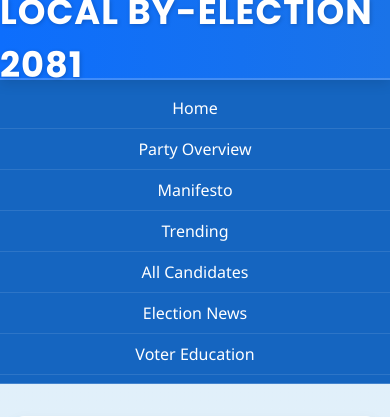
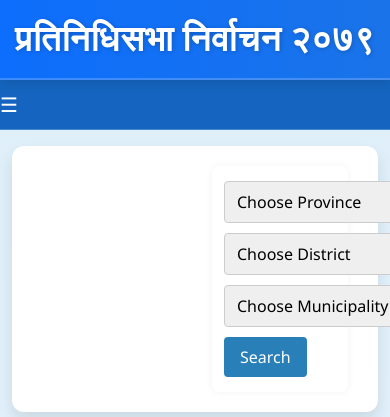
Before and after one commit to nepllertechnology/missionelection, a Django app: page / in a window 390 px wide; the page is wider, and only the part inside the window is pictured. Shown: the top 417 px of that part. Run offline with Django 5.2, Linux system fonts and the light colour scheme; data comes from the database, SQL or seed files in the repository.

Commit message:
navbar fixed

```diff
--- a/static/css/home.css
+++ b/static/css/home.css
@@ -1,7 +1,8 @@
 body {
     background: linear-gradient(to bottom, #dfeffa, #ffffff);
     font-family: "Segoe UI", sans-serif;
-    padding-top: 130px; /* to make the search bar appear lower than the title at the beginning */
+    padding-top: 130px; /* Adjust based on the fixed header */
+    transition: padding-top 0.3s ease; /* Smooth transition */
 }
 
 .header-bar {
@@ -19,19 +20,17 @@ body {
     border-bottom: 2px solid rgba(255, 255, 255, 0.2);
 }
 
-
 .form-box {
     background-color: #ffffff;
-    border-radius: 12px; /* Slightly smaller for a cleaner look */
-      padding: 20px 30px 20px 200px; /* top right bottom left */
-
+    border-radius: 12px;
+    padding: 20px 30px 20px 200px;
     box-shadow: 0 8px 16px rgba(0, 0, 0, 0.1);
     position: relative;
     z-index: 10;
-    max-width: 1140px; /* Match content-wrapper */
-    width: 100%; /* Ensure full width */
+    max-width: 1140px;
+    width: 100%;
+}
 
-}
 .navbar-bar {
     background-color: #1565c0;
     position: fixed;
@@ -52,14 +51,11 @@ body {
     color: white;
     text-decoration: none;
     font-weight: 500;
-    flex: 1;
-    text-align: center;
-    padding: 0;
+    padding: 0 50px;
     line-height: 50px;
-    white-space: nowrap;
     position: relative;
+
 }
-
 
 .navbar-bar a:not(:last-child)::after {
     content: "";
@@ -75,16 +71,27 @@ body {
     text-decoration: underline;
 }
 
+/* Hamburger icon */
+.hamburger {
+    display: none;
+    font-size: 20px;
+    color: white;
+    cursor: pointer;
+
+}
+
+/* Mobile view adjustments */
 @media (max-width: 768px) {
     .navbar-bar {
-      flex-direction: column;
         height: auto;
         padding: 8px 0;
+        justify-content: flex-start;
     }
 
     .navbar-bar a {
         flex: none;
         width: 100%;
+        text-align: center;
         line-height: 40px;
         border-bottom: 1px solid rgba(255, 255, 255, 0.1);
     }
@@ -92,19 +99,38 @@ body {
     .navbar-bar a:not(:last-child)::after {
         display: none;
     }
+
+    /* Mobile menu hidden initially */
+    .nav-links {
+        display: none;
+        flex-direction: column;
+        width: 100%;
+        background-color: #1565c0;
+        position: absolute;
+        top: 50px;
+        left: 0;
+        z-index: 998;
     }
 
-  @media (max-width: 768px) {
-    body {
-      padding-top: 400px; /* Adjust based on actual nav height */
+    .nav-links.active {
+        display: flex;
+    }
+
+    .hamburger {
+        display: block;
+    }
+
+    body.nav-open {
+        padding-top: 400px; /* Adjust based on nav height */
     }
 }
+
 .page-title {
     font-family: 'Poppins', sans-serif;
     font-size: 2.2rem;
     font-weight: 700;
     color: #ffffff;
-    text-shadow: 1px 1px 4px rgba(0,0,0,0.2);
+    text-shadow: 1px 1px 4px rgba(0, 0, 0, 0.2);
     letter-spacing: 1px;
     text-transform: uppercase;
 }
--- a/templates/app_main/base.html
+++ b/templates/app_main/base.html
@@ -24,18 +24,24 @@
 <body>
   <!-- Blue Header Bar -->
   <div class="header-bar d-flex align-items-center justify-content-center">
-    <div class="page-title">Local By-Election 2081</div>
+    <div class="page-title">प्रतिनिधिसभा निर्वाचन २०७९</div>
   </div>
 
 <!-- Fixed Navigation Bar -->
 <div class="navbar-bar">
-  <a href="{% url 'home' %}">Home</a>
-  <a href="#">Party Overview</a>
-  <a href="#">Manifesto</a>
-  <a href="#">Trending</a>
-  <a href="#">All Candidates</a>
-  <a href="#">Election News</a>
-  <a href="#">Voter Education</a>
+    <!-- Navbar links -->
+    <div class="nav-links">
+        <a href="{% url 'home' %}">गृह</a>
+        <a href="#">पार्टी विवरण</a>
+        <a href="#">घोसणा पत्र</a>
+        <a href="#">जो चर्चामा छ</a>
+        <a href="#">सबै उमेद्वार</a>
+        <a href="#">निर्वाचन समाचार</a>
+        <a href="#">निर्वाचन सिक्षा</a>
+    </div>
+
+    <!-- Hamburger icon for mobile -->
+    <div class="hamburger">&#9776;</div>
 </div>
 
 <!-- Form Section -->
@@ -92,6 +98,17 @@
   {% block extra_script %}
   {% endblock %}
   <script src="static\js\search.js"></script>
+  <script>
+    const hamburger = document.querySelector('.hamburger');
+    const navLinks = document.querySelector('.nav-links');
+    const body = document.body;
+
+    // Toggle navbar visibility
+    hamburger.addEventListener('click', () => {
+        navLinks.classList.toggle('active');
+        body.classList.toggle('nav-open');  // Toggle the body padding
+    });
+</script>
   <script src="https://cdn.jsdelivr.net/npm/bootstrap@5.3.3/dist/js/bootstrap.bundle.min.js"></script>
 </body>
 </html>
```
Lines whose indentation alone changed are shown as unchanged.
